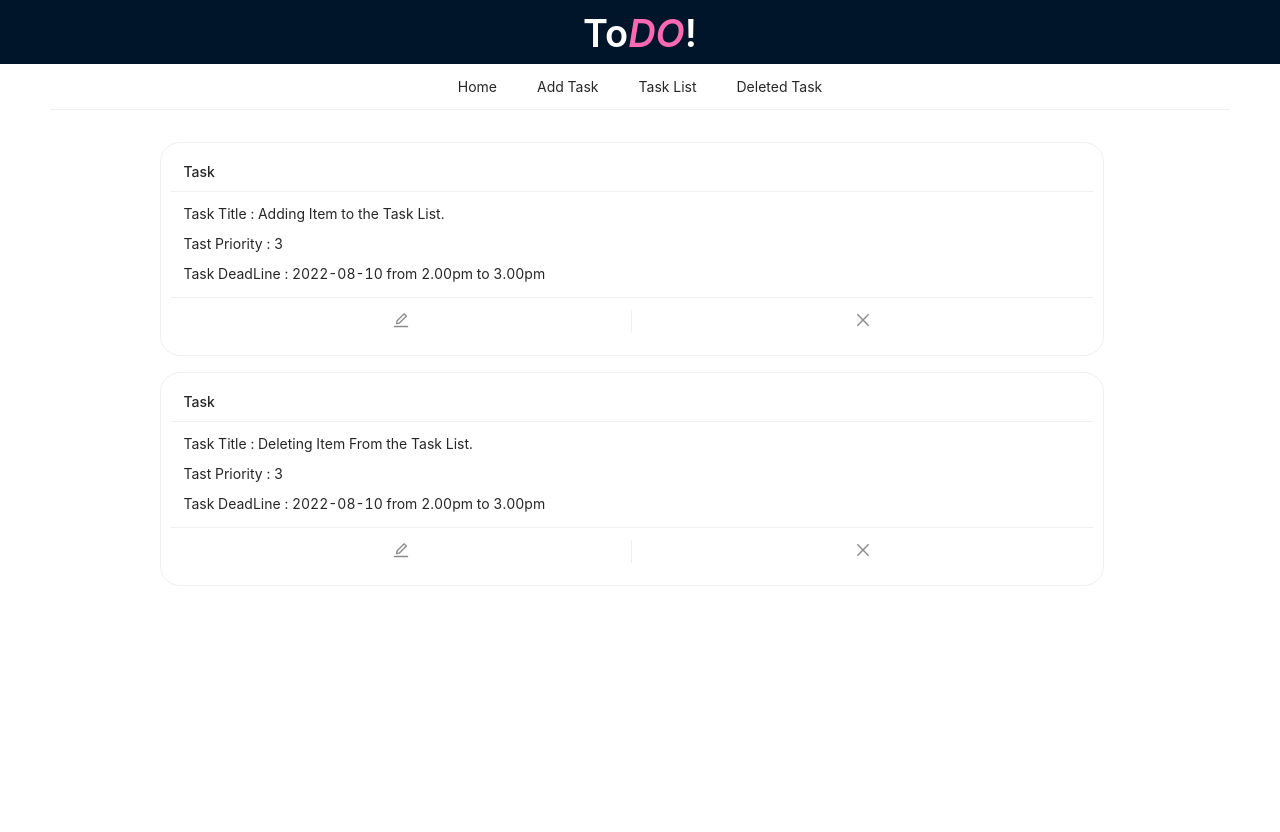
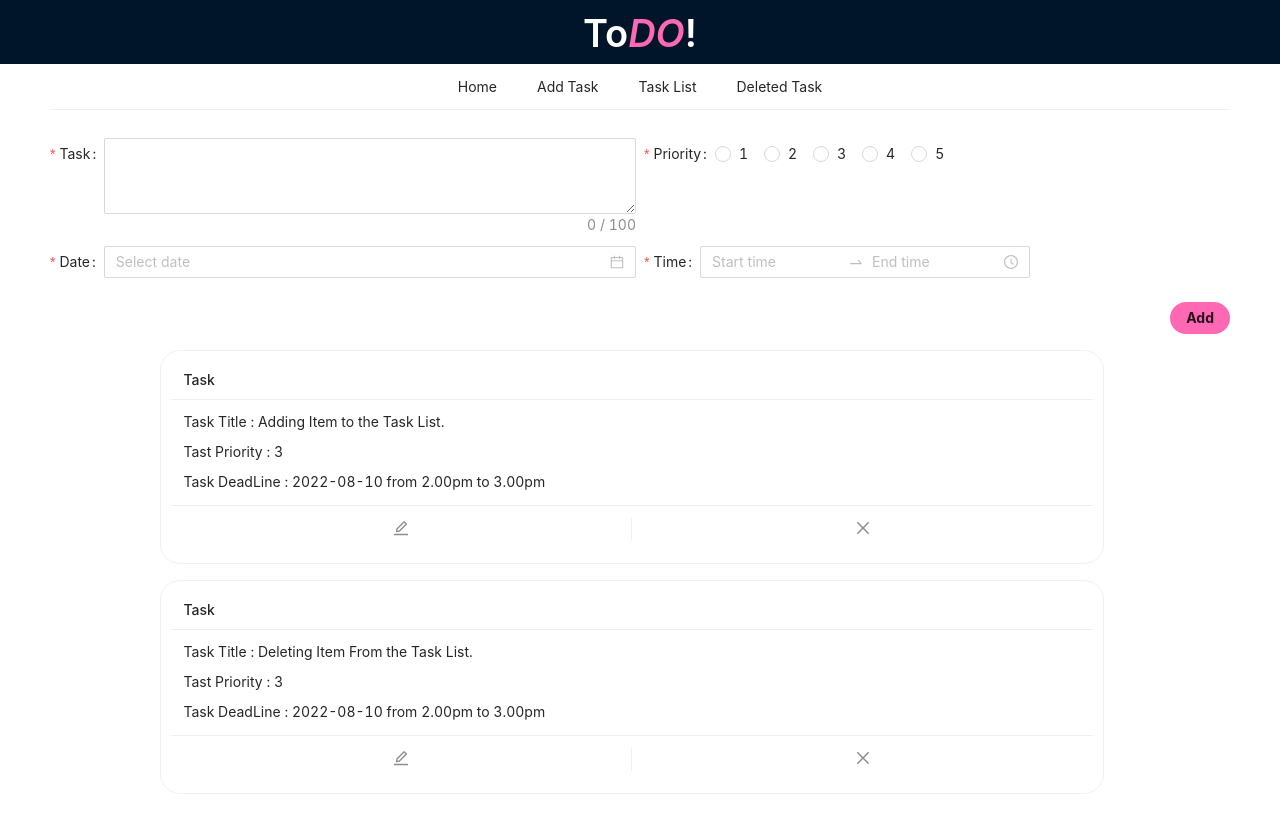
Before and after one commit to Shova24/To-Do-App, a React (Create React App) app: page /task-list in a window 1280 px wide. Shown: the top 832 px of the page. Built offline with nearby package versions, Linux system fonts and the light colour scheme.

Commit message:
edit task

```diff
--- a/src/Components/Context/TaskContext.js
+++ b/src/Components/Context/TaskContext.js
@@ -32,10 +32,11 @@ export const TaskProvider = ({ children }) => {
     // console.log(newTask);
   };
   const editTaskItem = (item) => {
-    console.log(item);
     setEditTask({ item, edit: true });
+
     // updateTaskItem(item)
   };
+  console.log(editTask);
 
   const updateTaskItem = (id, updatedItem) => {
     console.log("updated : ", id);
@@ -69,7 +70,7 @@ export const TaskProvider = ({ children }) => {
         deletedTask,
         title,
         description,
-        edit,
+        editTask,
         imageProfile,
         visible,
 
--- a/src/Components/Tasks/TaskList.jsx
+++ b/src/Components/Tasks/TaskList.jsx
@@ -1,20 +1,121 @@
-import React from "react";
+import React, { useContext } from "react";
 import CardComp from "../Shared/CardComp";
 import TaskItem from "./TaskItem";
-import { useContext } from "react";
 import TaskContext from "../Context/TaskContext";
-import TaskForm from "../Shared/TaskForm";
 
-export default function TaskList() {
-  const { task, updateTask, visible } = useContext(TaskContext);
+//Form Item Component
+import { v4 as uuidv4 } from "uuid";
+import { useNavigate } from "react-router-dom";
+import { Typography, Form, Input, Button, Radio, DatePicker, TimePicker, Row, Col } from "antd";
+import moment from "moment";
+import Notification from "../Shared/Notification";
+
+const { TextArea } = Input;
+const { Title, Text } = Typography;
+
+export default function TaskList({ formTitle, handleTask, visible}) {
+
+  const { task, editTask } = useContext(TaskContext);
+  console.log(editTask);
+
+  const [form] = Form.useForm();
+  const navigate = useNavigate();
+  const rating = [1, 2, 3, 4, 5];
+
+  const updateTask = () => {};
+
+  const onFinish = (values) => {
+    const newTask = {
+      id: uuidv4(),
+      task: values.tasktitle,
+      priority: values.priority,
+      deadlineDate: moment(values.deadlineDate).format("YYYY-MM-DD"),
+      deadlineTime: [moment(values.deadlineTime[0]).format("h:mm:ss"), moment(values.deadlineTime[1]).format("h:mm:ss")],
+    };
+    handleTask(newTask);
+    Notification("Added Task");
+
+    form.resetFields();
+    navigate("/task-list");
+  };
 
   if (task.length === 0) {
     return <CardComp> No task is assigned yet</CardComp>;
   } else {
     return (
       <>
-        {visible && <TaskForm formTitle={"Update new Task"} handleTask={updateTask} />}
+        <Title level={3}>{formTitle}</Title>
+        <Form form={form} layout="horizontal" onFinish={onFinish}>
+          <Row gutter={[8, 8]}>
+            <Col xs={24} md={12}>
+              <Form.Item
+                name="tasktitle"
+                label="Task"
+                rules={[
+                  {
+                    required: true,
+                    message: "some",
+                  },
+                ]}>
+                <TextArea rows={3} showCount maxLength={100} />
+              </Form.Item>
+            </Col>
+            <Col xs={24} md={12}>
+              <Form.Item
+                name="priority"
+                label="Priority"
+                rules={[
+                  {
+                    required: true,
+                    message: "Please Add Priority",
+                  },
+                ]}>
+                <Radio.Group>
+                  {rating.map((item) => (
+                    <Radio key={item} value={item}>
+                      {item}
+                    </Radio>
+                  ))}
+                </Radio.Group>
+              </Form.Item>
+            </Col>
 
+            <Col xs={24} md={12}>
+              <Form.Item
+                name="deadlineDate"
+                label="Date"
+                rules={[
+                  {
+                    required: true,
+                    message: "Please Enter a Finishing Date",
+                  },
+                ]}>
+                <DatePicker style={{ width: "100%" }} />
+              </Form.Item>
+            </Col>
+            <Col xs={24} md={12}>
+              <Form.Item
+                name="deadlineTime"
+                label="Time"
+                rules={[
+                  {
+                    required: true,
+                    message: "Please Enter a Probable Ending Time",
+                  },
+                ]}>
+                <TimePicker.RangePicker />
+              </Form.Item>
+            </Col>
+          </Row>
+
+          <Row justify="end">
+            <Col>
+              <Button className="customBtn" shape="round" size="middle" htmlType="submit">
+                <Text>Add</Text>
+              </Button>
+            </Col>
+          </Row>
+        </Form>
         {task.map((task) => (
           <TaskItem key={task.id} task={task} />
         ))}
```
